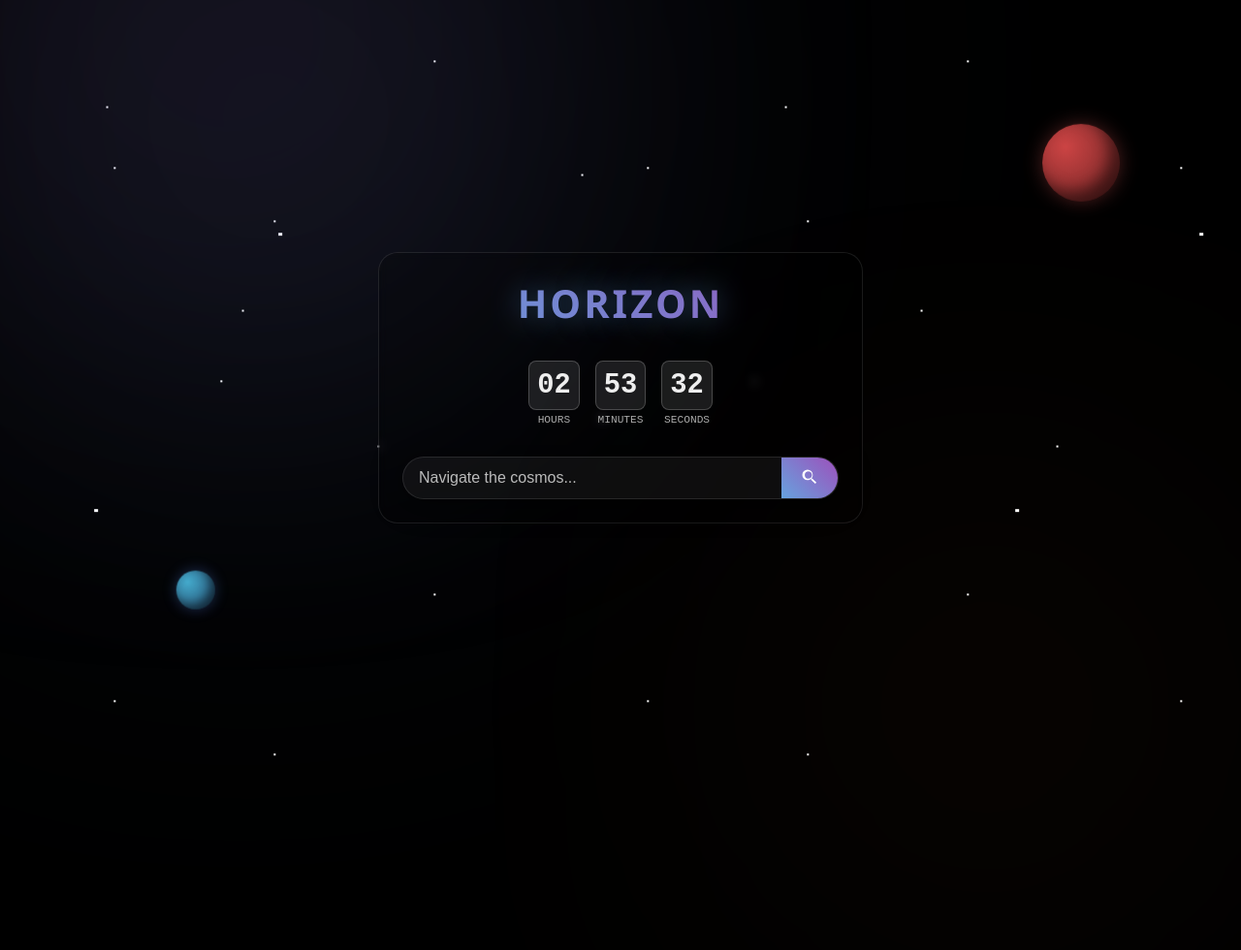
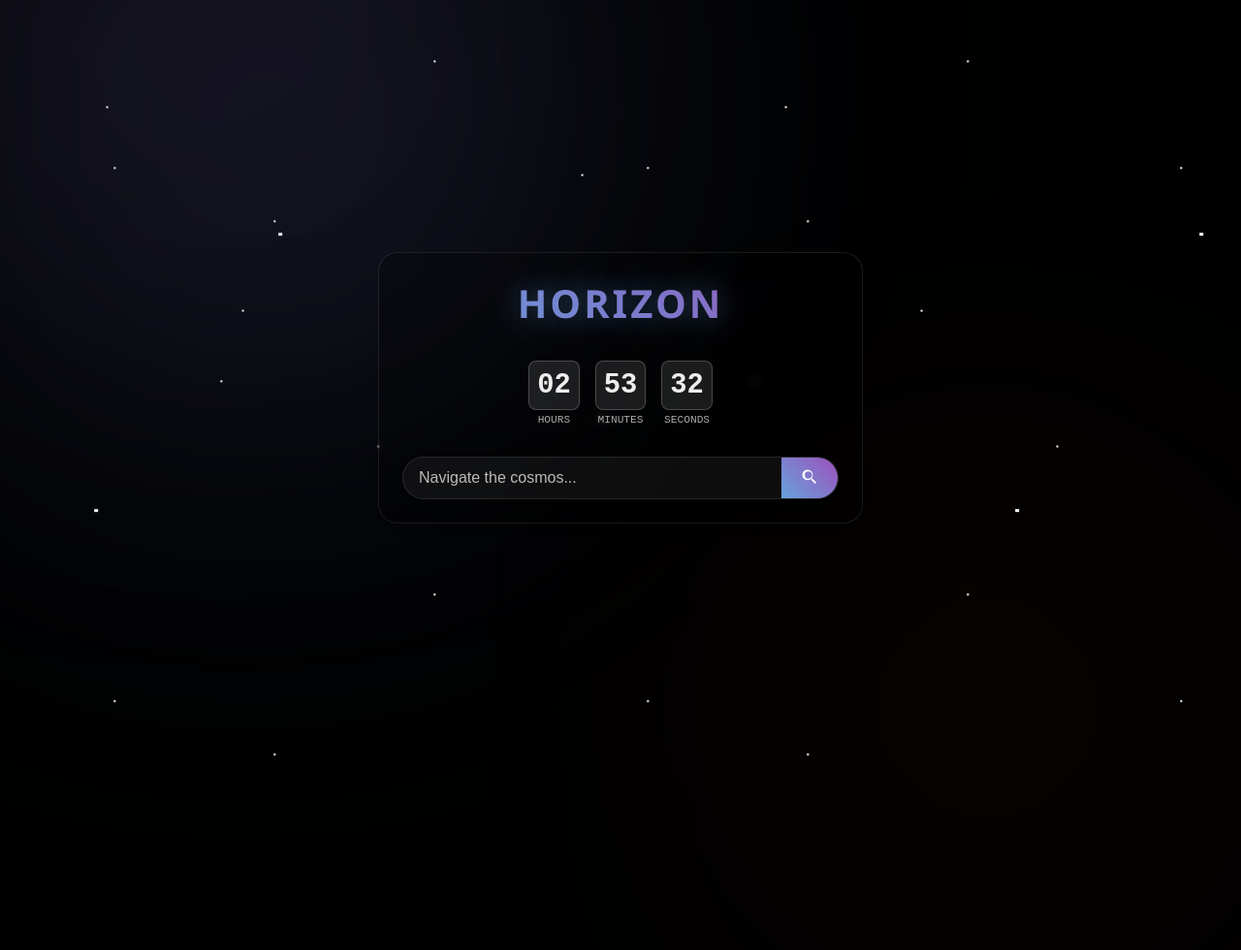
Before and after one commit to Arkm20/browser, a plain HTML site: page index.html in a window 1280 px wide. Shown: the whole page at 97% size. Drawn offline with Linux system fonts and the light colour scheme.

Commit message:
Update index.html

```diff
--- a/index.html
+++ b/index.html
@@ -281,10 +281,6 @@
   <div class="nebula nebula-2"></div>
   <div class="nebula nebula-3"></div>
 
-  <!-- Planet Animations -->
-  <div class="planet planet-1"></div>
-  <div class="planet planet-2"></div>
-
   <div class="container">
     <div class="brand">HORIZON</div>
 
```
